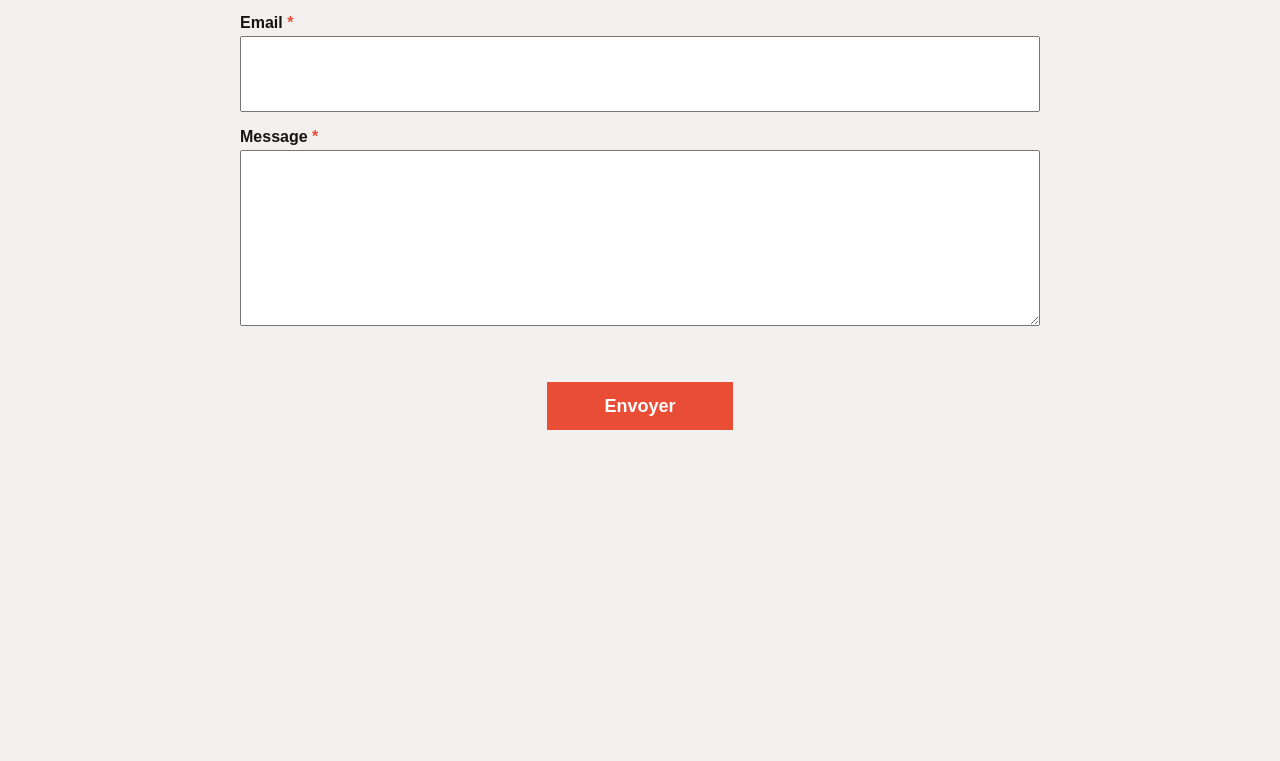
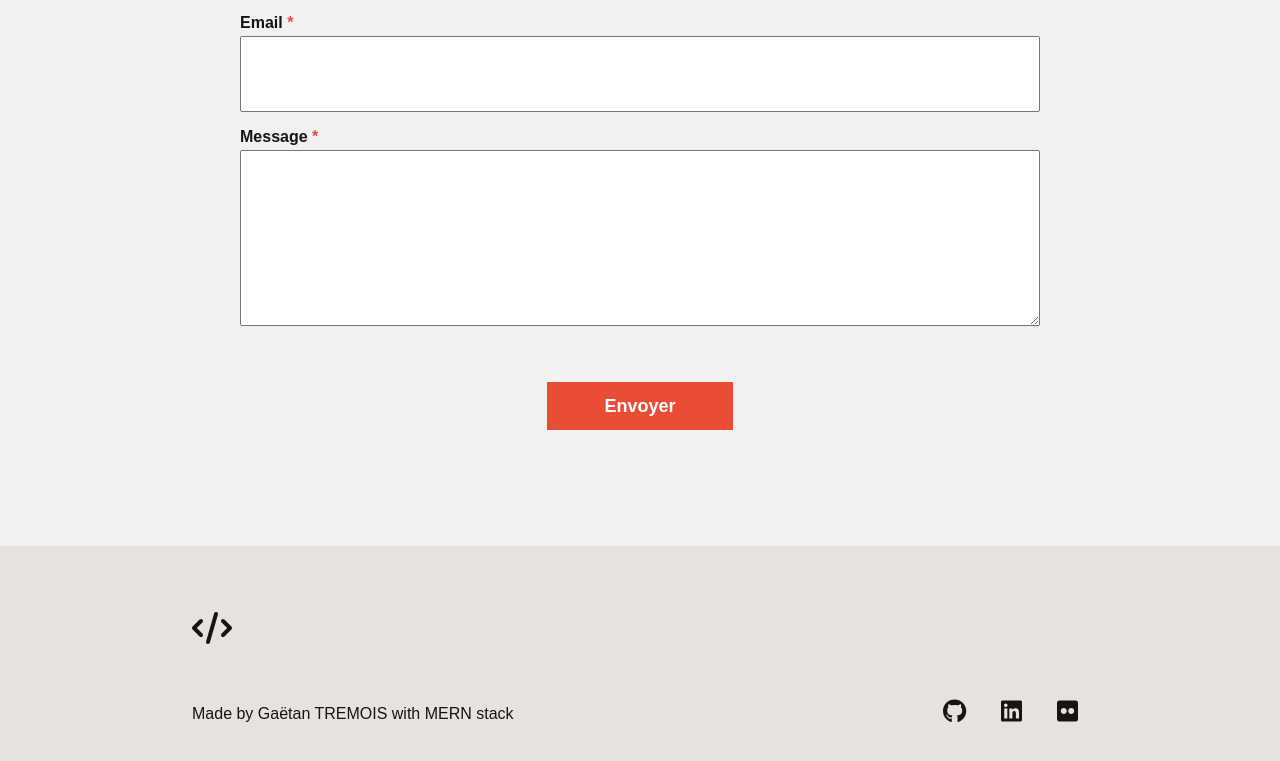
Before and after one commit to gtcore902/portfolio-web-dev, a React (Create React App) app: page / in a window 1280 px wide. Shown: the part 3965-4726 px from the top of the page. Before the commit the page ends 4411 px from the top, so only its background shows below. Built offline with nearby package versions, Linux system fonts and the light colour scheme; a web font is replaced by a local one.

Commit message:
style: adjust margin padding

```diff
--- a/src/_shared.scss
+++ b/src/_shared.scss
@@ -1,6 +1,7 @@
 $base-color: #161513;
 $flash-color: #e94d35;
 $background-color: #f2f1ef;
+$secondary-background-color: #e6e3de;
 $desktop-margin: 15vw;
 $mobile-margin: 5vw;
 $main-font-size: 1rem;
@@ -9,6 +10,7 @@ $main-font-size: 1rem;
 
 html {
   background-color: $background-color;
+  scroll-behavior: smooth;
 }
 body {
   margin: 0 auto;
--- a/src/components/Banner/Banner.scss
+++ b/src/components/Banner/Banner.scss
@@ -2,11 +2,12 @@
 
 .banner-container {
   display: flex;
-  //   justify-content: center;
   align-items: center;
   min-height: 175px;
   overflow-x: hidden;
-  //   overflow-y: visible;
+  @media all and (max-width: 768px) {
+    display: none;
+  }
   &__content {
     display: flex;
     justify-content: center;
--- a/src/components/ContactForm/index.jsx
+++ b/src/components/ContactForm/index.jsx
@@ -16,7 +16,12 @@ const ContactForm = () => {
   };
   return (
     <div>
-      <form className="contactForm" method="post" onSubmit={handleSubmit}>
+      <form
+        id="contact"
+        className="contactForm"
+        method="post"
+        onSubmit={handleSubmit}
+      >
         <label htmlFor="name">
           Nom <span>*</span>
         </label>
--- /dev/null
+++ b/src/components/Footer/Footer.scss
@@ -0,0 +1,46 @@
+@use '../../_shared.scss';
+
+.footer {
+  display: flex;
+  background-color: shared.$secondary-background-color;
+  margin-top: 100px;
+  padding: 66px shared.$desktop-margin;
+  font-weight: 500;
+  @media all and (max-width: 768px) {
+    flex-direction: column;
+  }
+  &__information {
+    display: flex;
+    flex-direction: column;
+    align-items: flex-start;
+    gap: 45px;
+    width: 50%;
+    @media all and (max-width: 768px) {
+      width: 100%;
+      align-items: center;
+      text-align: center;
+    }
+    & p {
+      margin-bottom: 0;
+      padding-bottom: 10px;
+    }
+  }
+  &__links {
+    width: 50%;
+    display: flex;
+    align-items: flex-end;
+    justify-content: flex-end;
+    @media all and (max-width: 768px) {
+      width: 100%;
+      align-items: center;
+      justify-content: center;
+    }
+    & a {
+      margin-left: 15px;
+      padding: 10px;
+      @media all and (max-width: 768px) {
+        margin: auto 8px;
+      }
+    }
+  }
+}
--- /dev/null
+++ b/src/components/Footer/index.jsx
@@ -0,0 +1,32 @@
+import { Link } from 'react-router-dom';
+import { FontAwesomeIcon } from '@fortawesome/react-fontawesome';
+import { faCode } from '@fortawesome/free-solid-svg-icons';
+import { faGithub } from '@fortawesome/free-brands-svg-icons';
+import { faLinkedin } from '@fortawesome/free-brands-svg-icons';
+import { faFlickr } from '@fortawesome/free-brands-svg-icons';
+
+import './Footer.scss';
+
+const Footer = () => {
+  return (
+    <div className="footer">
+      <div className="footer__information">
+        <FontAwesomeIcon icon={faCode} size="2xl" />
+        <p>Made by Gaëtan TREMOIS with MERN stack</p>
+      </div>
+      <div className="footer__links">
+        <Link to="https://github.com/gtcore902">
+          <FontAwesomeIcon icon={faGithub} size="xl" />
+        </Link>
+        <Link to="https://www.linkedin.com/in/ga%C3%ABtan-tremois-a956a91a3/">
+          <FontAwesomeIcon icon={faLinkedin} size="xl" />
+        </Link>
+        <Link to="https://www.flickr.com/photos/186142483@N06/">
+          <FontAwesomeIcon icon={faFlickr} size="xl" />
+        </Link>
+      </div>
+    </div>
+  );
+};
+
+export default Footer;
--- a/src/components/Header/index.jsx
+++ b/src/components/Header/index.jsx
@@ -1,3 +1,4 @@
+import { Link } from 'react-router-dom';
 import { FontAwesomeIcon } from '@fortawesome/react-fontawesome';
 import { faCode } from '@fortawesome/free-solid-svg-icons';
 import ContactBtn from '../ContactBtn';
@@ -15,10 +16,10 @@ const Header = () => {
       <nav>
         <ul className="header__nav">
           <li className="header__nav__link">
-            <a href="#">Home</a>
+            <Link to="#">Home</Link>
           </li>
           <li className="header__nav__link">
-            <a href="#">A propos</a>
+            <a href="#contact">A propos</a>
           </li>
         </ul>
       </nav>
--- a/src/components/Hero/Hero.scss
+++ b/src/components/Hero/Hero.scss
@@ -15,11 +15,15 @@
   &__informations {
     max-width: 50%;
     @media all and (max-width: 1000px) {
-      min-width: 100%;
+      max-width: 100%;
+      text-align: center;
     }
     &__btn {
       display: flex;
       font-weight: 600;
+      @media all and (max-width: 1000px) {
+        justify-content: center;
+      }
     }
     &__h2title {
       margin-bottom: 37px;
--- a/src/pages/Home/index.jsx
+++ b/src/pages/Home/index.jsx
@@ -9,6 +9,7 @@ import AddButton from '../../components/AddButton';
 import codeIcon from '../../assets/code.svg';
 import Projects from '../../components/Projects';
 import ContactForm from '../../components/ContactForm';
+import Footer from '../../components/Footer';
 import '../../awardsContainer.scss';
 
 const Home = () => {
@@ -83,6 +84,7 @@ const Home = () => {
       ))}
       <SectionTitle title="Contact" />
       <ContactForm />
+      <Footer />
     </div>
   );
 };
```
